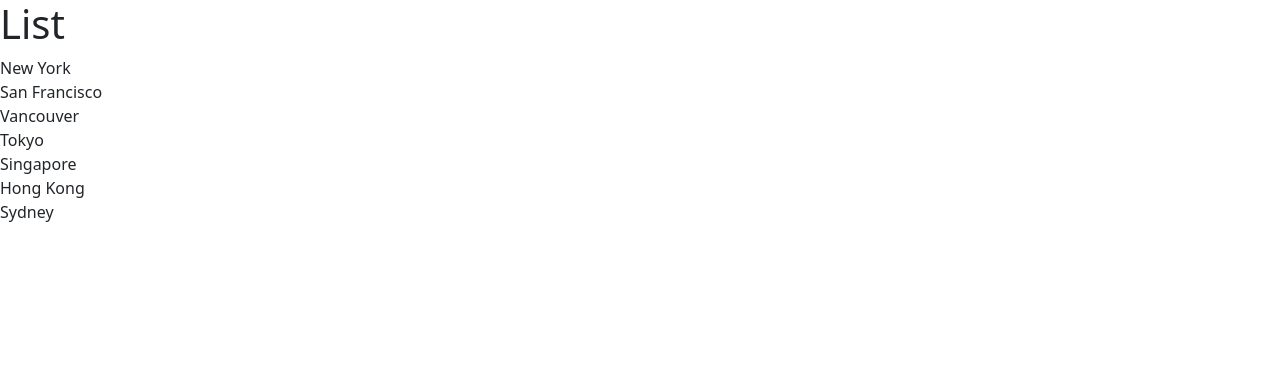
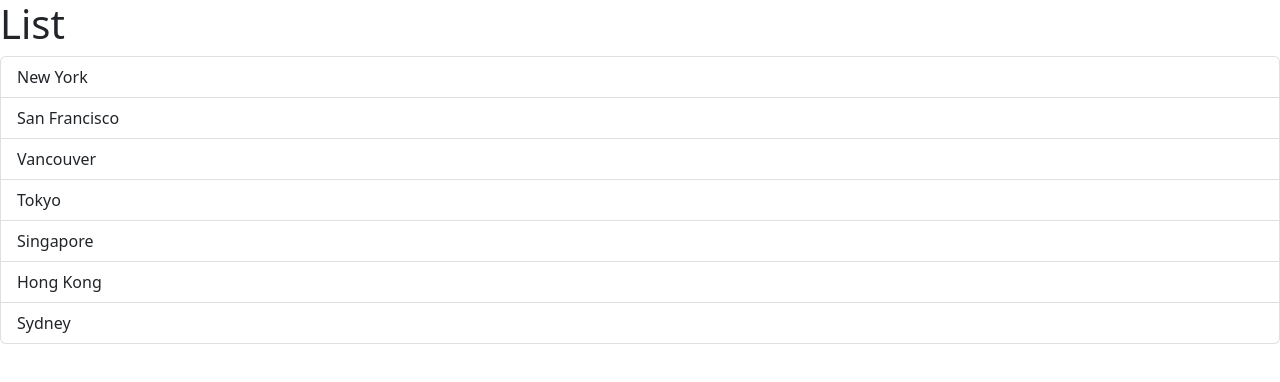
Before and after one commit to Dekeypetey40/react-ecommerce, a React (Vite) app in the folder react-app/: page / in a window 1280 px wide. Shown: the top 382 px of the page. Built offline with nearby package versions, Linux system fonts and the light colour scheme.

Commit message:
Refactor ListGroup component to include click event handling

```diff
--- a/react-app/src/components/ListGroup.tsx
+++ b/react-app/src/components/ListGroup.tsx
@@ -14,8 +14,14 @@ function ListGroup() {
       <h1>List</h1>
       {items.length === 0 && <p>There are no items in the list</p>}
       <ul className="list-group">
-        {items.map((item) => (
-          <li key={item}>{item}</li>
+        {items.map((item, index) => (
+          <li
+            className="list-group-item"
+            key={item}
+            onClick={() => console.log(item, index)}
+          >
+            {item}
+          </li>
         ))}
       </ul>
     </>
```
